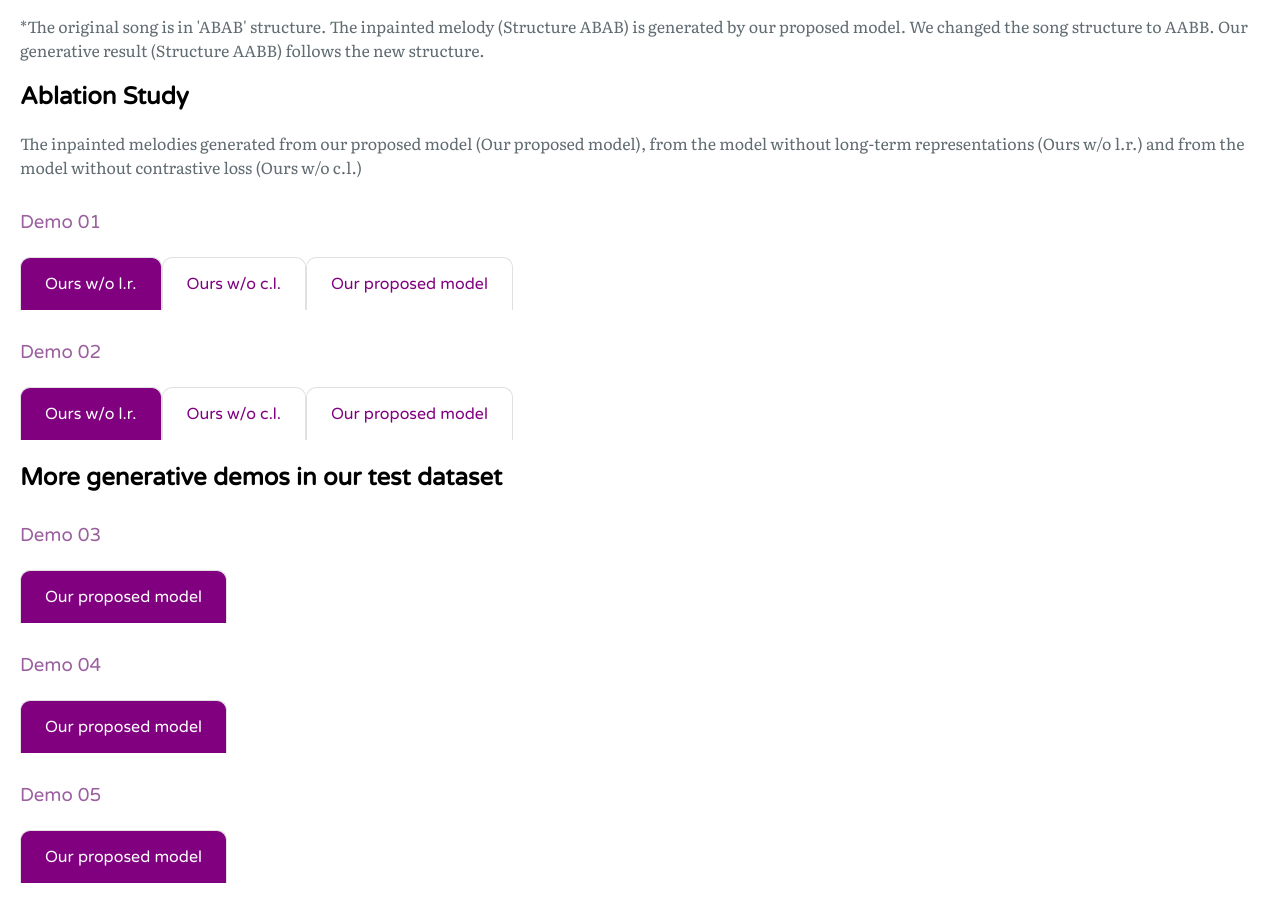
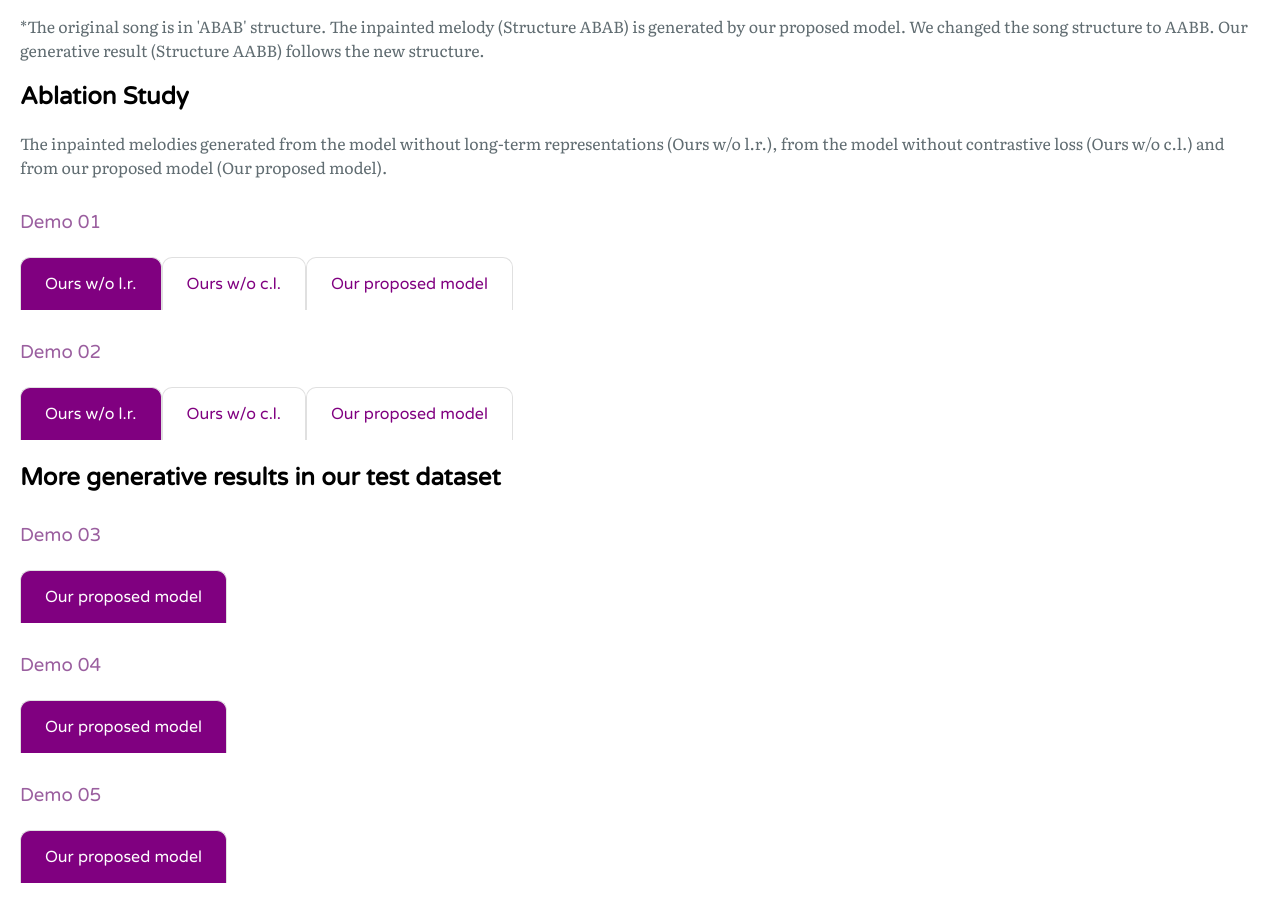
Before and after one commit to SqWei17/inpaint_demo_page, a plain HTML site: page index.html in a window 1280 px wide. Shown: the part 1500-2411 px from the top of the page. Drawn offline with nearby package versions, Linux system fonts and the light colour scheme.

Commit message:
Update index.html

```diff
--- a/index.html
+++ b/index.html
@@ -155,7 +155,7 @@
 
         <section id="Comparison by four models">
       <h2>Ablation Study</h2>
-      <p>The inpainted melodies generated from our proposed model (Our proposed model), from the model without long-term representations (Ours w/o l.r.) and from the model without contrastive loss (Ours w/o c.l.)</p>
+      <p>The inpainted melodies generated from the model without long-term representations (Ours w/o l.r.), from the model without contrastive loss (Ours w/o c.l.) and from our proposed model (Our proposed model).</p>
       <section id="inpainted-music-song4">
         <h3>Demo 01</h3>
         <div class='anchor-container'>
@@ -197,7 +197,7 @@
       </section>
 
           <section id="More generative demos in our test dataset">
-      <h2>More generative demos in our test dataset</h2>
+      <h2>More generative results in our test dataset</h2>
       <section id="inpainted-music-song6">
         <h3>Demo 03</h3>
         <div class='anchor-container'>
@@ -274,7 +274,7 @@
         <midi-player id='inpainted-music-song10-player'
           src="songs/inpainted-music/part3/demo7.mid"
           sound-font="https://storage.googleapis.com/magentadata/js/soundfonts/salamander"
-          visualizer="#inpainted-music-song1-visualizer">
+          visualizer="#inpainted-music-song10-visualizer">
         </midi-player>
       </section>
 
```
